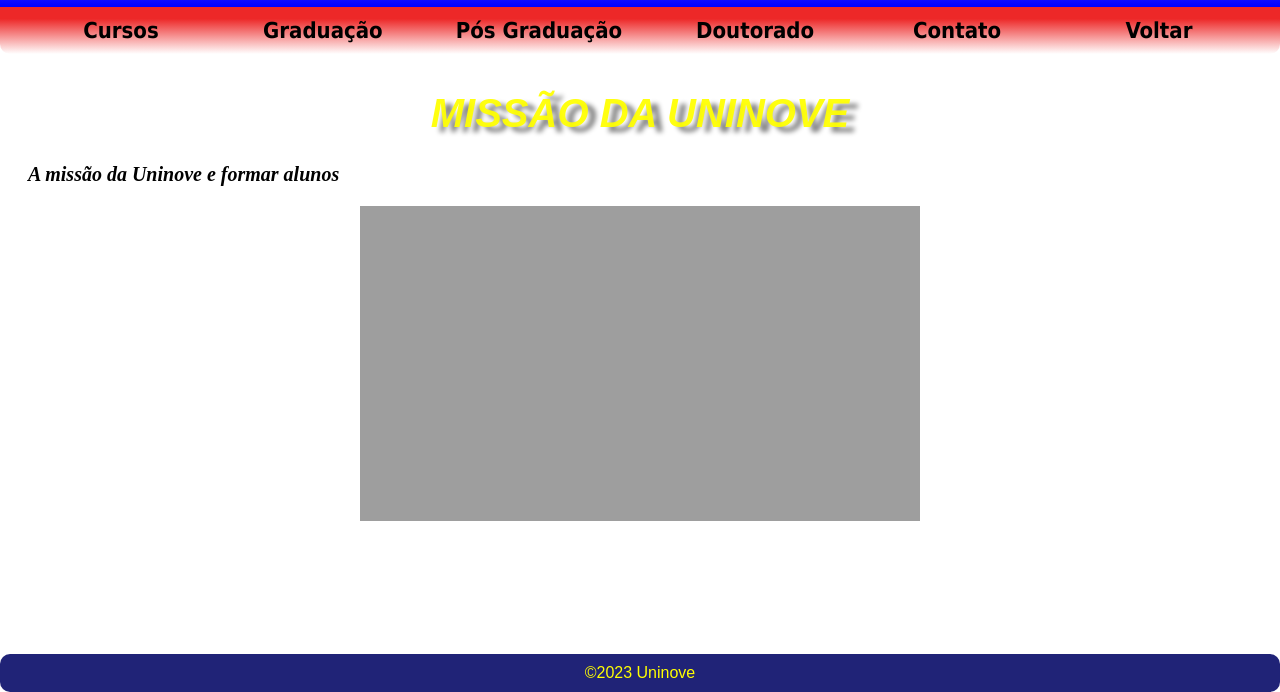
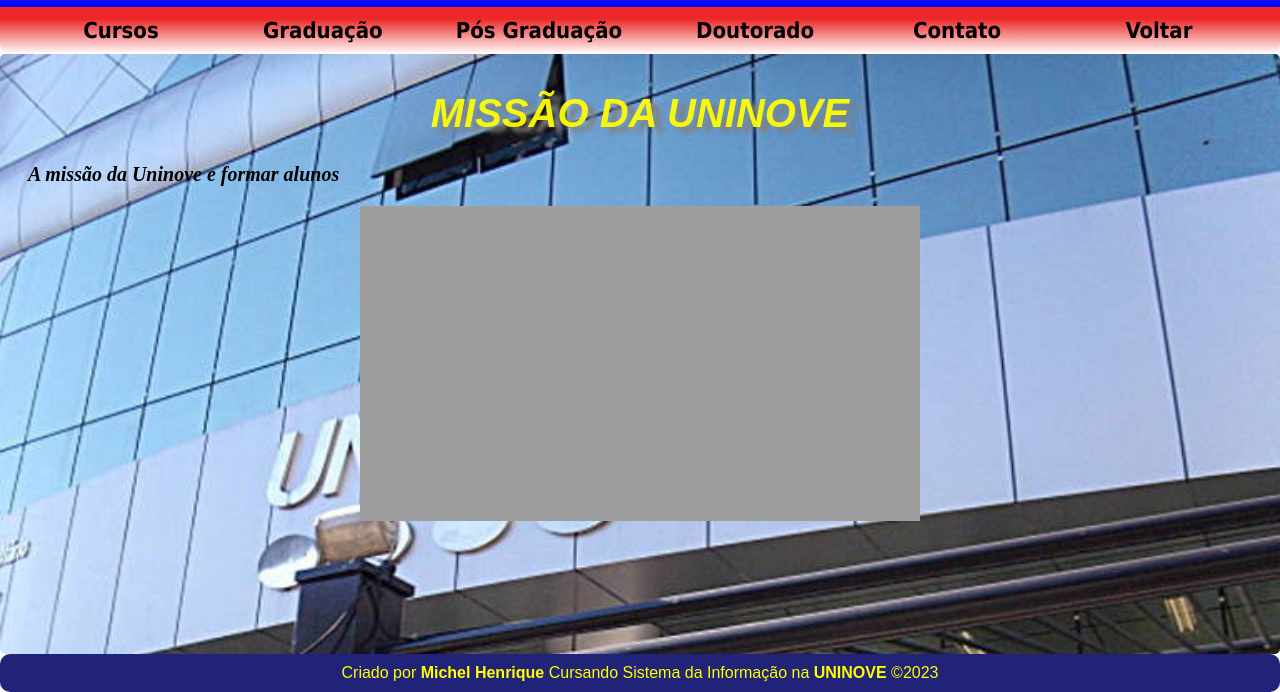
Before and after one commit to MichelHSC/Site_Uninove, a plain HTML site: page index.html in a window 1280 px wide. Shown: the part 128-820 px from the top of the page. Drawn offline with Linux system fonts and the light colour scheme.

Commit message:
Finalização

```diff
--- a/css/style.css
+++ b/css/style.css
@@ -45,7 +45,7 @@ main {
   font-style: helvetica;
   font-size: 64px;
   text-align: center;
-  background-image: url('uninove.jpg');
+  background-image: url('/img/uninove.jpg');
   background-size: cover;
   border-radius: 5px;
 }
@@ -57,6 +57,11 @@ footer {
   text-align: center;
   border-radius: 10px;
 
+}
+footer > a{
+  color: yellow;
+  text-decoration: none;
+  font-weight: bolder;
 }
 
 /* CONFIGURAÇOES GLOBAIS DE LAYOUT */
--- a/index.html
+++ b/index.html
@@ -95,7 +95,8 @@
     </main>
 
     <footer>
-        &copy;2023 Uninove
+        Criado por <a href="https://github.com/MichelHSC" target="_blank">Michel Henrique</a> Cursando Sistema da Informação na <a href="https://www.uninove.br/" target="_blank">UNINOVE</a>
+        &copy;2023
 
     </footer>
 
```
